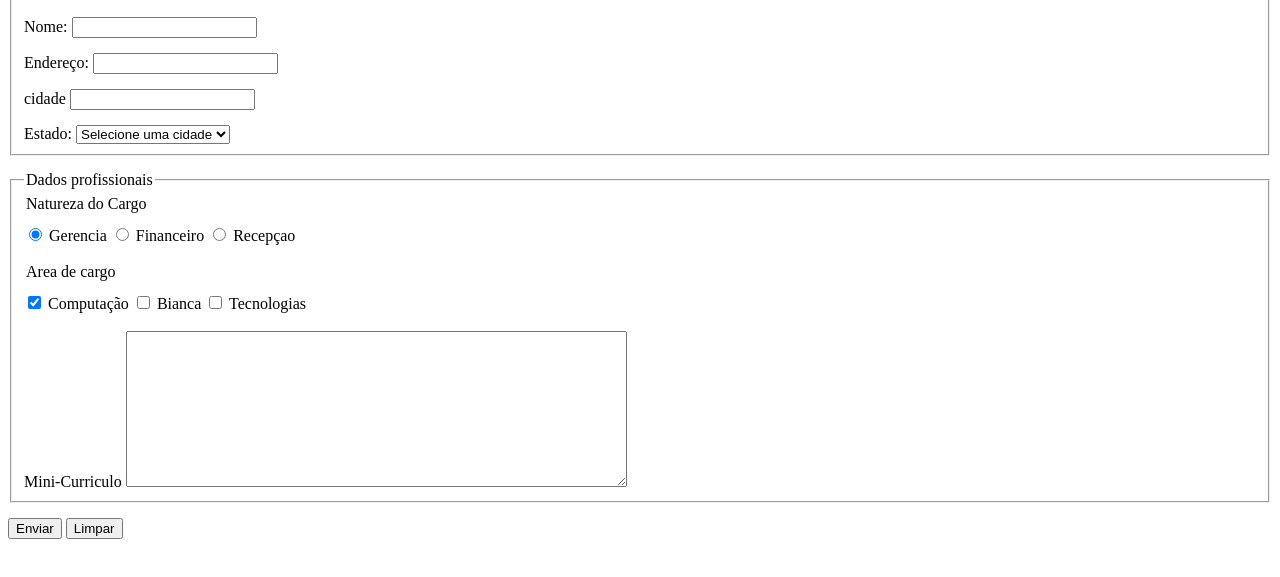
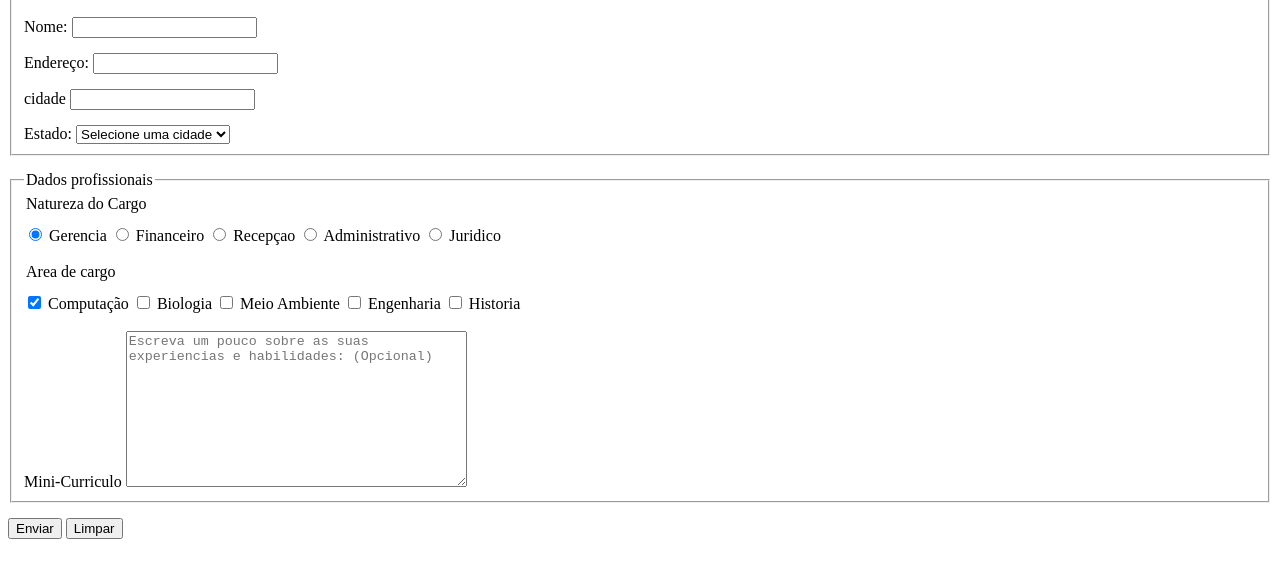
Before and after one commit to Be0208/MODULO-4, a plain HTML site: page Atividades-Modulo-3/semana-2/Formulario-Manipulação/index.html in a window 1280 px wide. Shown: the part 101-678 px from the top of the page. Drawn offline with Linux system fonts and the light colour scheme.

Commit message:
att-form-manipulação

```diff
--- a/Atividades-Modulo-3/semana-2/Formulario-Manipulação/index.html
+++ b/Atividades-Modulo-3/semana-2/Formulario-Manipulação/index.html
@@ -63,8 +63,16 @@
             <input value="Financeiro" type="radio" name="Dados">
             <label for="">Financeiro</label>
 
-            <input type="radio" name="Dados">
+            <input value="Recepção" type="radio" name="Dados">
             <label for="">Recepçao</label>
+
+            <input value="Administrativo" type="radio" name="Dados">
+            <label for="">Administrativo</label>
+
+            <input value="Juridico" type="radio" name="Dados">
+            <label for="">Juridico</label>
+
+
             <br><br>
 
             <legend>Area de cargo</legend>
@@ -72,15 +80,23 @@
             <input type="checkbox" name="Area" value="Computaçao" checked>
             <label for="">Computação</label>
 
-            <input type="checkbox" name="Area" value="Bianca">
-            <label for="">Bianca</label>
+            <input type="checkbox" name="Area" value="Biologia">
+            <label for="">Biologia</label>
 
-            <input type="checkbox" name="Area" value="Tecnologias">
-            <label for="">Tecnologias</label>
+            <input type="checkbox" name="Area" value="Meio-Ambiente">
+            <label for="">Meio Ambiente</label>
+
+            <input type="checkbox" name="Area" value="Engenharia">
+            <label for="">Engenharia</label>
+
+            <input type="checkbox" name="Area" value="Historia">
+            <label for="">Historia</label>
+
             <br><br>
 
             <span>Mini-Curriculo</span>
-            <textarea name="curriculo" id="curriculo" cols="60" rows="10"></textarea>
+            <textarea name="curriculo" id="curriculo" cols="40" rows="10"
+                placeholder="Escreva um pouco sobre as suas experiencias e habilidades: (Opcional)"></textarea>
 
         </fieldset>
 
@@ -93,33 +109,41 @@
 </body>
 
 <script>
+    const formulario = document.querySelector('#Formulario').addEventListener('submit', (event) => {
+        event.preventDefault();
 
-    const formulario = document.querySelector('#Formulario').addEventListener('submit', (event) => {
+        // Verificar se todos os campos de dados pessoais estão preenchidos
+        const camposPessoais = ['#name', '#endereco', '#cidade', '#estado'];
+        const camposPreenchidos = camposPessoais.every(id => document.querySelector(id).value.trim() !== '');
 
-        event.preventDefault();
-        console.log('nome: ' + event.target.name.value);
-        console.log('endereço: ' + event.target.endereco.value);
-        console.log('cidade: ' + event.target.name.value);
-        console.log('estado: ' + event.target.estado.value);
+        if (!camposPreenchidos) {
+            alert('Por favor, preencha todos os campos de dados pessoais.');
+            return;
+        }
+
+        // Verificar se pelo menos um checkbox da área de cargo está selecionado
+        const checkboxesArea = document.querySelectorAll('input[name="Area"]:checked');
+        if (checkboxesArea.length === 0) {
+            alert('Por favor, selecione pelo menos uma área de cargo.');
+            return;
+        }
+
+        console.log('Nome: ' + event.target.name.value);
+        console.log('Endereço: ' + event.target.endereco.value);
+        console.log('Cidade: ' + event.target.cidade.value);
+        console.log('Estado: ' + event.target.estado.value);
 
         console.log('Natureza do Cargo: ' + document.querySelector('input[name="Dados"]:checked').value);
 
-        const area = []
+        const area = [];
+        checkboxesArea.forEach(c => {
+            area.push(c.value);
+        });
 
-        const checkedBox = document.getElementsByName('Area')
-        checkedBox.forEach(c => {
-            if (c.checked) {
-                area.push(c.value);
-            }
-        })
-        console.log('Area de cargo: ' + area.join(', '));
+        console.log('Área de Cargo: ' + area.join(', '));
 
-
-
-
-
-    })
-
+        console.log('Mini-Curriculo: ' + event.target.curriculo.value);
+    });
 </script>
 
 </html>
```
